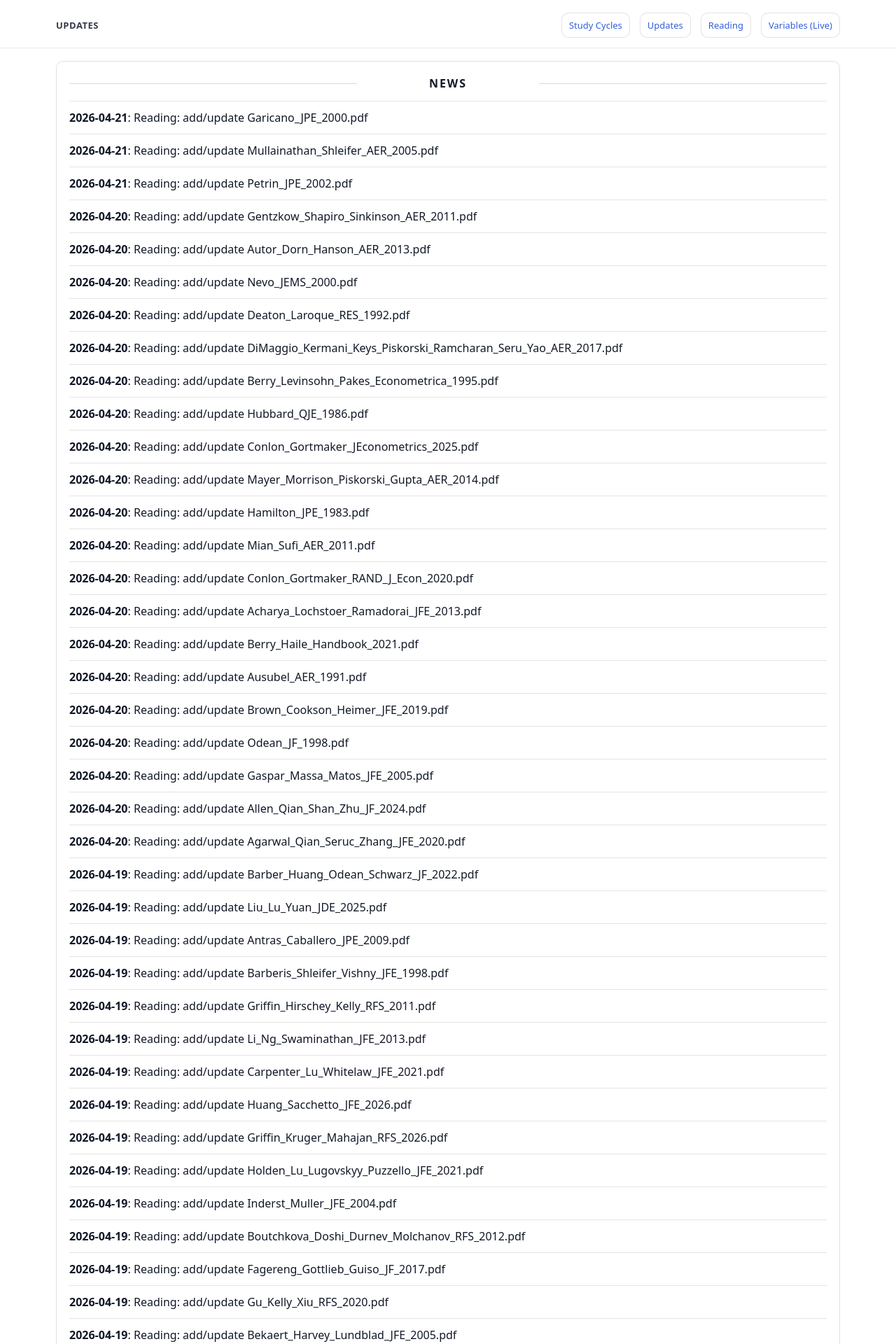
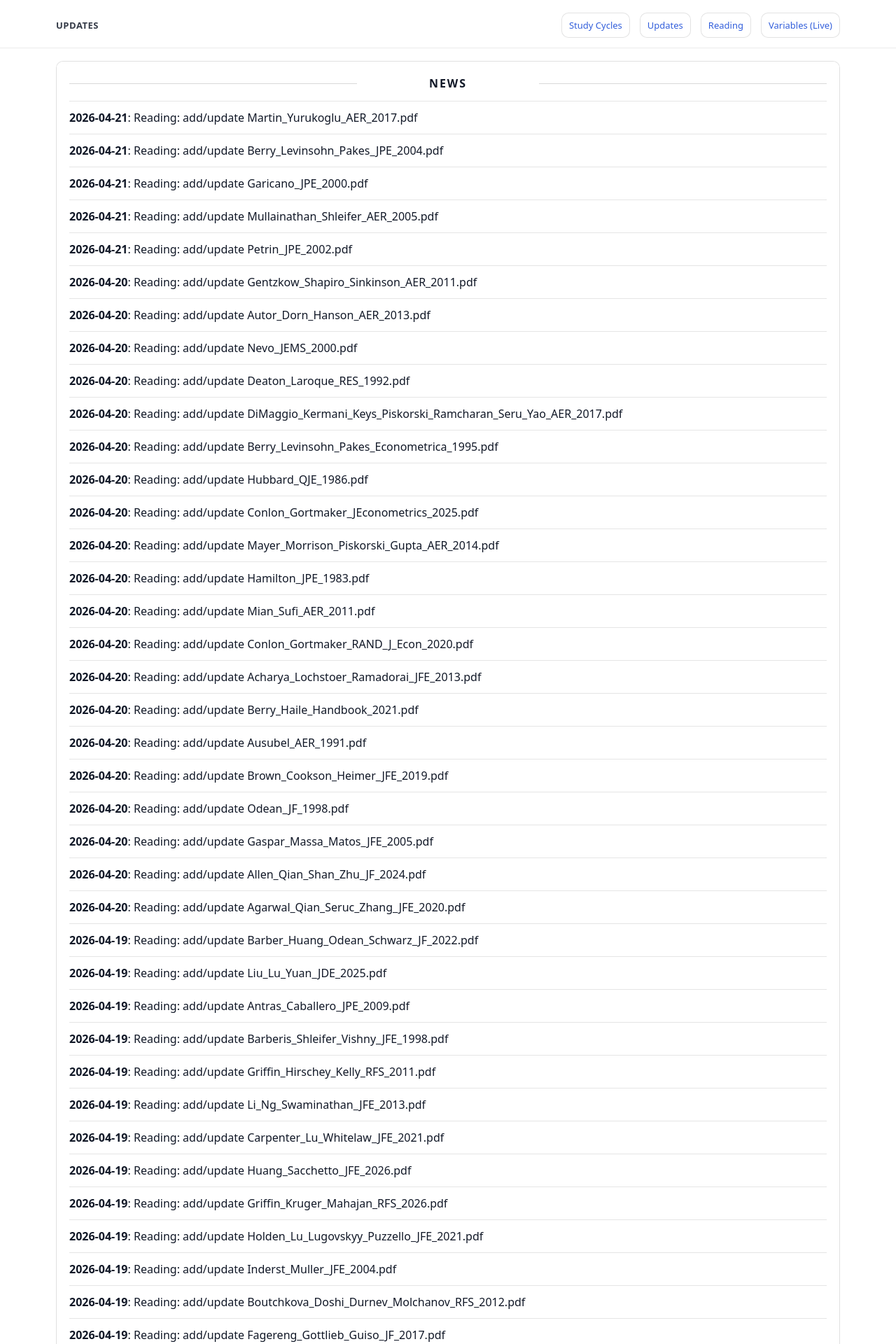
Before and after one commit to yaxinzn/study-archive, a Jekyll site: the page built from updates/index.md, in a window 1280 px wide. Shown: the top 1920 px of the page at 70% size. Built offline with Jekyll 4.4.1, drawn with Linux system fonts in a browser that asks for light colours; some of the changed text lies outside the part shown.

Commit message:
chore: update NEWS feed

```diff
--- a/_data/news.yml
+++ b/_data/news.yml
@@ -1,4 +1,10 @@
 # Auto-generated update history (sorted newest -> oldest). Do not edit manually.
+- ts: "1776723172"
+  date: "2026-04-21"
+  title: "Reading: add/update Martin_Yurukoglu_AER_2017.pdf"
+- ts: "1776723135"
+  date: "2026-04-21"
+  title: "Reading: add/update Berry_Levinsohn_Pakes_JPE_2004.pdf"
 - ts: "1776718783"
   date: "2026-04-21"
   title: "Reading: add/update Garicano_JPE_2000.pdf"
```
